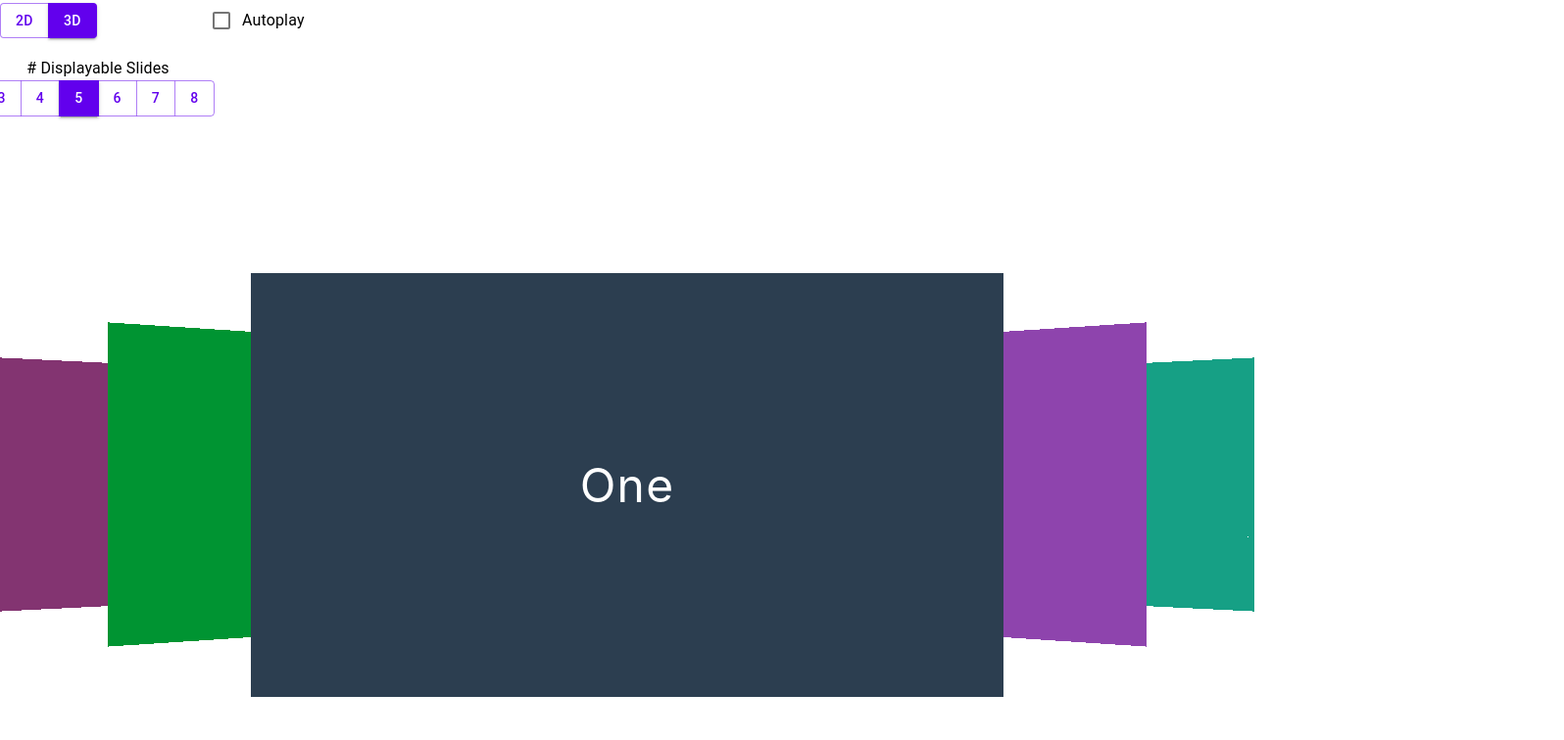
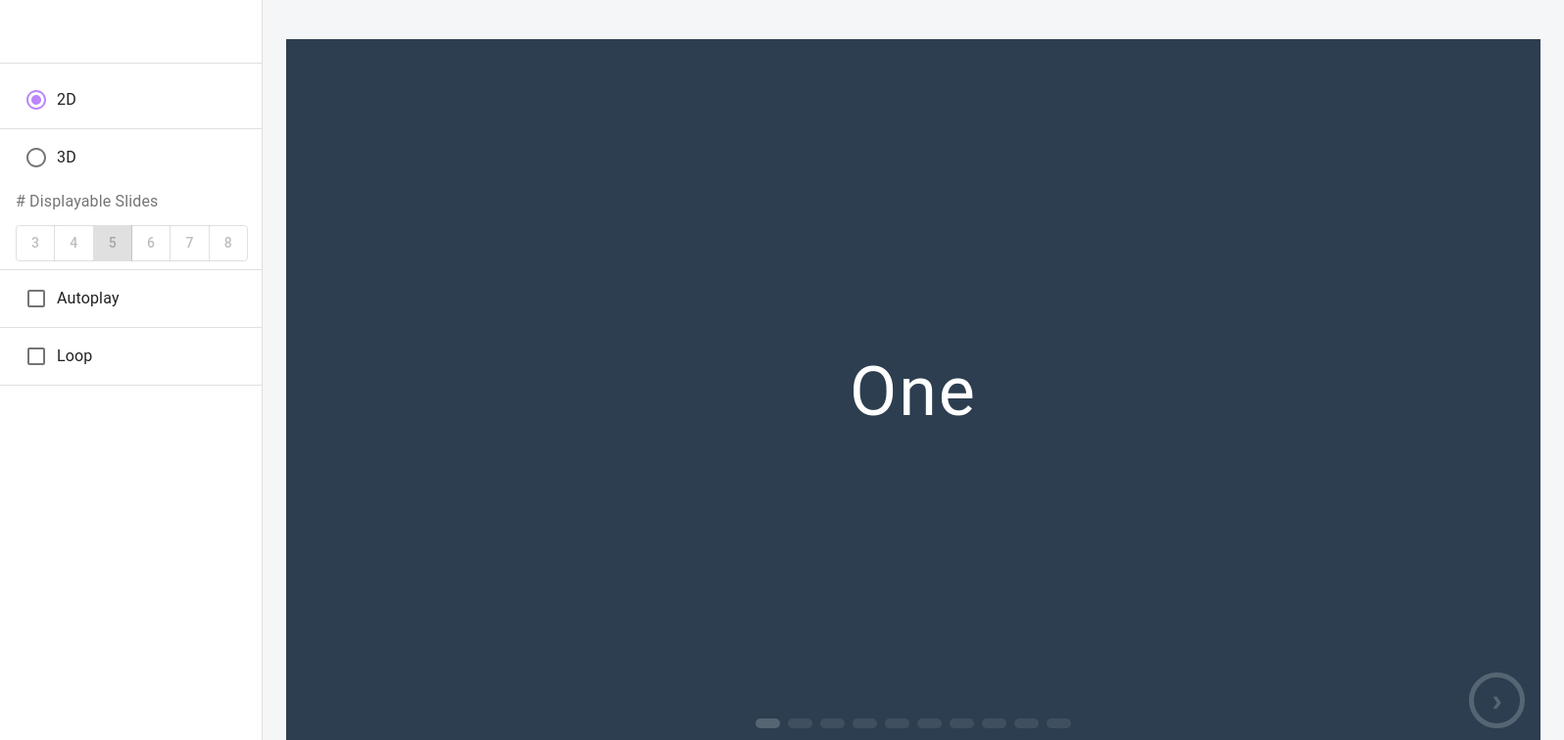
Before and after one commit to ThatTokenGirl/react-carousel-demo, a React (Create React App) app: page / in a window 1280 px wide. Shown: the top 756 px of the page at 98% size, 1596 px wide, since content can reach past the window. Built offline with nearby package versions, Linux system fonts and the light colour scheme.

Commit message:
Modified styles

```diff
--- a/src/App.css
+++ b/src/App.css
@@ -1,3 +1,9 @@
+#root {
+  width: 100vw;
+  height: 100vh;
+  display: flex;
+}
+
 .carousel-container {
   position: relative;
   width: 1280px;
@@ -14,6 +20,11 @@
   padding: 1rem;
 
   opacity: 0.2;
+}
+
+.carousel_3d + .carousel-controls-container {
+  opacity: 1;
+  background-color: rgba(0, 0, 0, 0.2);
 }
 
 .carousel-controls-container:hover {
--- a/src/App.tsx
+++ b/src/App.tsx
@@ -2,7 +2,16 @@ import {
   Button,
   ButtonGroup,
   Checkbox,
+  CssBaseline,
+  Divider,
+  Drawer,
   FormControlLabel,
+  FormLabel,
+  List,
+  ListItem,
+  ListItemText,
+  makeStyles,
+  Radio,
   ThemeProvider,
 } from "@material-ui/core";
 import React, { useState } from "react";
@@ -17,20 +26,47 @@ import {
   NextButton,
 } from "./carousel";
 import { NavigationButtonCollectionComponent } from "./carousel/carousel-controls/navigation-button-collection/navigation-button-collection.component";
-import { InfiniteCarouselControllerContext } from "./carousel/carousel.context";
+import {
+  DefaultCarouselControllerContext,
+  InfiniteCarouselControllerContext,
+} from "./carousel/carousel.context";
 import theme from "./theme";
 
 type AppState = {
   renderer: "2d" | "3d";
   autoplay: boolean;
   displayableFor3d: number;
+  infiniteScroll: boolean;
 };
 
+const drawerWidth = 268;
+const useStyles = makeStyles((theme) => {
+  return {
+    drawer: {
+      width: drawerWidth,
+      flexShrink: 0,
+    },
+    drawerPaper: {
+      width: drawerWidth,
+    },
+    toolbar: theme.mixins.toolbar,
+    content: {
+      flexGrow: 1,
+      padding: theme.spacing(3),
+      display: "grid",
+      placeItems: "center",
+    },
+  };
+});
+
 function App() {
+  const classes = useStyles();
+
   const [state, setState] = useState<AppState>({
-    renderer: "3d",
+    renderer: "2d",
     autoplay: false,
     displayableFor3d: 5,
+    infiniteScroll: false,
   });
 
   const merge = (partial: Partial<AppState>) => {
@@ -48,37 +84,33 @@ function App() {
 
   return (
     <ThemeProvider theme={theme}>
-      <ButtonGroup>
-        <Button
-          color="primary"
-          variant={state.renderer === "2d" ? "contained" : "outlined"}
-          onClick={() => merge({ renderer: "2d" })}
+      <CssBaseline></CssBaseline>
+      <aside className={classes.drawer}>
+        <Drawer
+          className={classes.drawer}
+          classes={{
+            paper: classes.drawerPaper,
+          }}
+          variant="permanent"
+          anchor="left"
         >
-          2D
-        </Button>
-        <Button
-          color="primary"
-          variant={state.renderer === "3d" ? "contained" : "outlined"}
-          onClick={() => merge({ renderer: "3d" })}
-        >
-          3D
-        </Button>
-      </ButtonGroup>
-
-      <FormControlLabel
-        control={
-          <Checkbox
-            checked={state.autoplay}
-            onChange={() => merge({ autoplay: !state.autoplay })}
-          />
-        }
-        label="Autoplay"
-      />
-      {state.renderer === "3d" && (
-        <FormControlLabel
-          className="slide-selector"
-          control={
-            <ButtonGroup>
+          <div className={classes.toolbar}></div>
+          <Divider></Divider>
+          <List>
+            <ListItem button onClick={() => merge({ renderer: "2d" })}>
+              <Radio checked={state.renderer === "2d"}></Radio>
+              <ListItemText>2D</ListItemText>
+            </ListItem>
+            <Divider></Divider>
+            <ListItem button onClick={() => merge({ renderer: "3d" })}>
+              <Radio checked={state.renderer === "3d"} />
+              <ListItemText>3D</ListItemText>
+            </ListItem>
+            <ListItem>
+              <FormLabel># Displayable Slides</FormLabel>
+            </ListItem>
+            <ListItem>
+              <ButtonGroup disabled={state.renderer !== "3d"}>
                 {Array.from(Array(6)).map((_, index) => (
                   <Button
                     key={index}
@@ -94,13 +126,36 @@ function App() {
                   </Button>
                 ))}
               </ButtonGroup>
+            </ListItem>
+            <Divider></Divider>
+            <ListItem
+              button
+              onClick={() => merge({ autoplay: !state.autoplay })}
+            >
+              <Checkbox checked={state.autoplay} />
+              <ListItemText>Autoplay</ListItemText>
+            </ListItem>
+            <Divider></Divider>
+            <ListItem
+              button
+              onClick={() => merge({ infiniteScroll: !state.infiniteScroll })}
+            >
+              <Checkbox checked={state.infiniteScroll}></Checkbox>
+              <ListItemText>Loop</ListItemText>
+            </ListItem>
+            <Divider></Divider>
+          </List>
+        </Drawer>
+      </aside>
+
+      <section className={classes.content}>
+        <Carousel
+          controller={
+            state.infiniteScroll
+              ? InfiniteCarouselControllerContext
+              : DefaultCarouselControllerContext
           }
-          label="# Displayable Slides"
-          labelPlacement="top"
-        />
-      )}
-
-      <Carousel controller={InfiniteCarouselControllerContext}>
+        >
           {renderer}
           <CarouselItem>
             <div className="item" style={{ backgroundColor: "#2c3e50" }}>
@@ -159,6 +214,7 @@ function App() {
           <NavigationButtonCollectionComponent key="button-collection"></NavigationButtonCollectionComponent>
           <NextButton key="next">&rsaquo;</NextButton>
         </Carousel>
+      </section>
     </ThemeProvider>
   );
 }
--- a/src/index.css
+++ b/src/index.css
@@ -19,16 +19,6 @@ code {
     monospace;
 }
 
-#root {
-  width: 1280px;
-  display: grid;
-  align-items: center;
-  justify-content: center;
-  grid-template-columns: repeat(auto-fit, minmax(200px, 1fr));
-  gap: 1rem;
-  margin: auto;
-}
-
 .carousel-container {
   grid-column: 1 / -1;
 }
--- a/src/theme.js
+++ b/src/theme.js
@@ -14,7 +14,7 @@ const theme = createMuiTheme({
       main: red.A400,
     },
     background: {
-      default: "#fff",
+      default: "#f5f6f8",
     },
   },
 });
```
Lines whose indentation alone changed are shown as unchanged.
